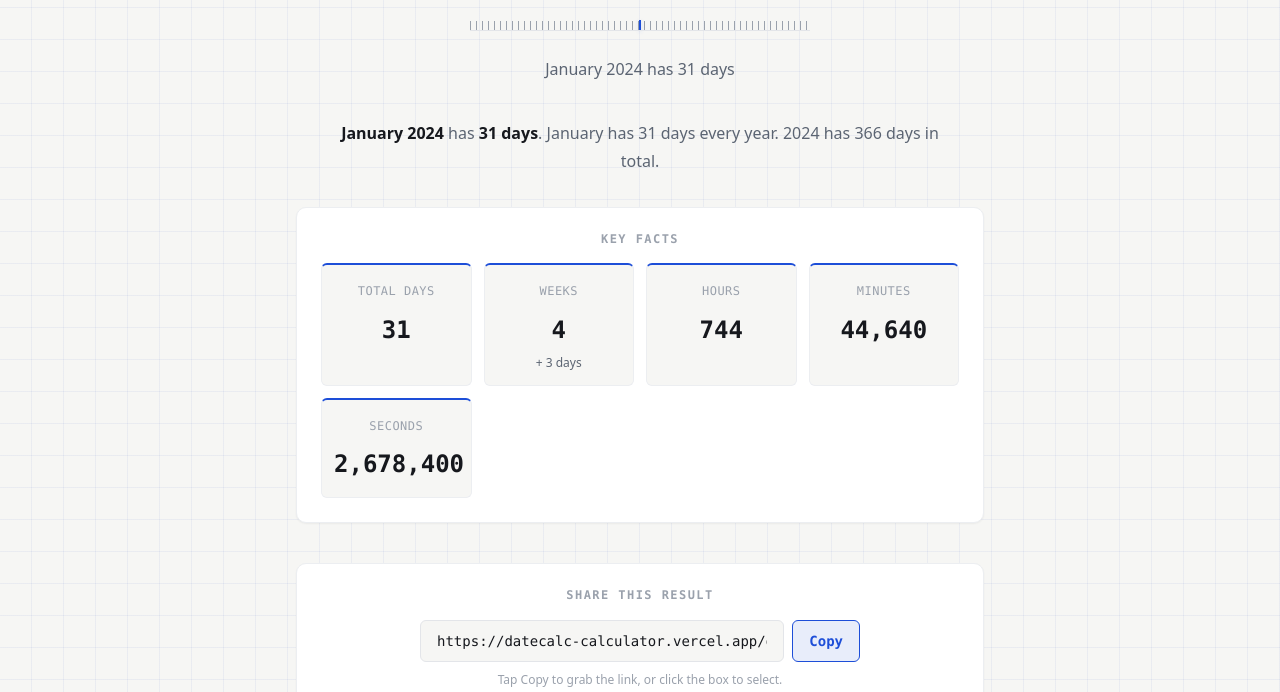
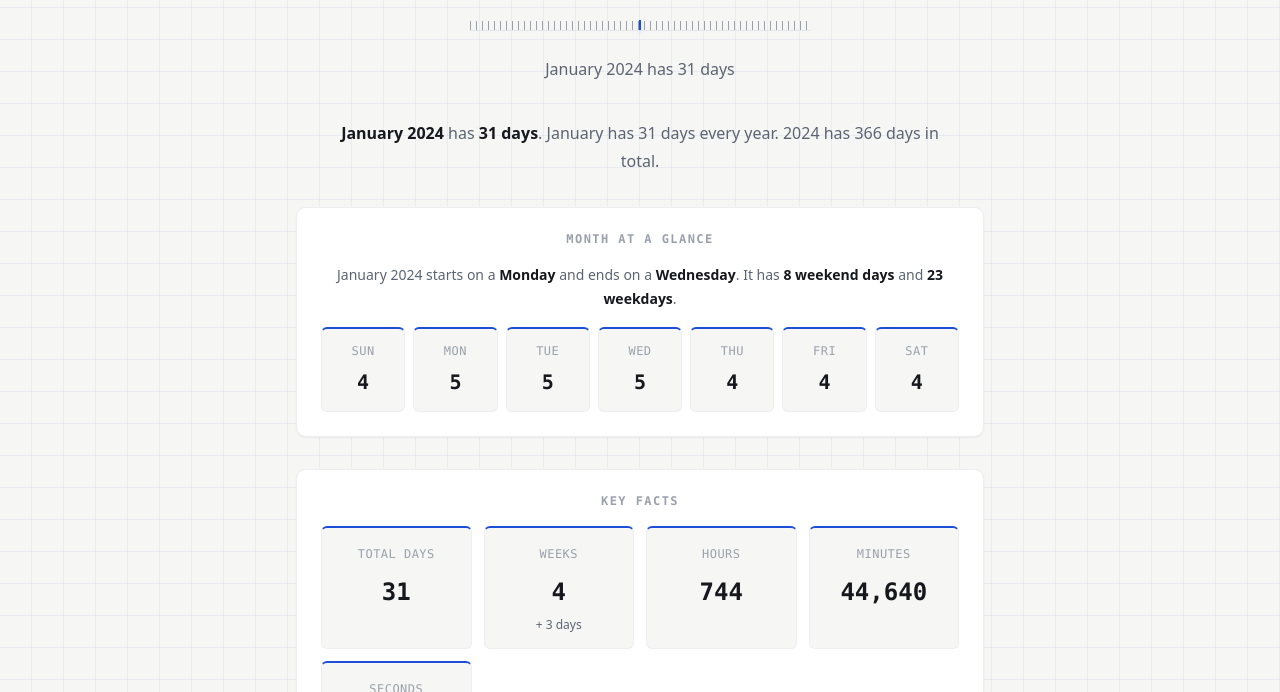
Before and after one commit to exfeitu/datecalc, an Astro site: page /days-in/january/2024 in a window 1280 px wide. Shown: the part 408-1100 px from the top of the page. Built offline with nearby package versions, Linux system fonts and the light colour scheme; Astro itself is replaced by a stand-in of ours.

Commit message:
seo: enrich /days-in/{month}/{year} pages — thin content 77→0
Add build-time computed 'Month at a Glance' block to all 84 month×year
grid pages: 7-day weekday distribution grid, starts-on/ends-on weekday,
weekend vs weekday counts. Adds 3 real-data FAQs (weekends, starting
weekday, most common weekday) and a stronger meta description with the
starting weekday. Closes the site's last thin-content cluster.

Co-Authored-By: Claude <noreply@anthropic.com>

```diff
--- a/src/lib/meta.ts
+++ b/src/lib/meta.ts
@@ -105,10 +105,12 @@ export function daysUntilMeta(
 }
 
 /** Days In Month Programmatic Page */
-export function daysInMonthMeta(month: string, days: number, year: number): Meta {
+export function daysInMonthMeta(month: string, days: number, year: number, firstWeekday?: string): Meta {
   return {
     title: `How Many Days in ${month} ${year}? | ${SITE_NAME}`,
-    description: `${month} ${year} has ${days} days. Check how many days every month has, plus leap-year February. Free from DateCalc.`,
+    description: firstWeekday
+      ? `${month} ${year} has ${days} days and starts on a ${firstWeekday}. See the weekday breakdown and weekend count. Free from DateCalc.`
+      : `${month} ${year} has ${days} days. Check how many days every month has, plus leap-year February. Free from DateCalc.`,
   };
 }
 
--- a/src/pages/days-in/[month]/[year].astro
+++ b/src/pages/days-in/[month]/[year].astro
@@ -8,7 +8,7 @@ import Breadcrumb from '../../../components/Breadcrumb.astro';
 import RelatedQueries from '../../../components/RelatedQueries.astro';
 import KeyFacts from '../../../components/KeyFacts.astro';
 import ShareLink from '../../../components/ShareLink.astro';
-import { isLeapYear, daysInMonth } from '../../../lib/dates';
+import { isLeapYear, daysInMonth, getWeekday } from '../../../lib/dates';
 import { daysInMonthMeta } from '../../../lib/meta';
 import { resultPageSchema } from '../../../lib/schema';
 import { months, yearRange } from '../../../lib/data/months';
@@ -41,8 +41,27 @@ const days = monthData && validYear ? daysInMonth(yearNum, monthData.index) : 0;
 const isLeap = isLeapYear(yearNum);
 const isFeb = monthData?.index === 2;
 
+// Real calendar data (computed at build time): weekday distribution for this month.
+const WEEKDAYS = ['Sunday', 'Monday', 'Tuesday', 'Wednesday', 'Thursday', 'Friday', 'Saturday'];
+const monthStr = monthData && validYear ? String(monthData.index).padStart(2, '0') : '';
+const firstDate = monthData && validYear ? `${yearNum}-${monthStr}-01` : '';
+const weekdayCounts = monthData && validYear
+  ? WEEKDAYS.map(name => ({
+      name,
+      count: Array.from({ length: days }, (_, i) => i + 1)
+        .filter(d => getWeekday(`${yearNum}-${monthStr}-${String(d).padStart(2, '0')}`) === name).length,
+    }))
+  : [];
+const firstWeekday = firstDate ? getWeekday(firstDate) : '';
+const lastWeekday = monthData && validYear ? getWeekday(`${yearNum}-${monthStr}-${String(days).padStart(2, '0')}`) : '';
+const satCount = weekdayCounts.find(w => w.name === 'Saturday')?.count ?? 0;
+const sunCount = weekdayCounts.find(w => w.name === 'Sunday')?.count ?? 0;
+const weekendCount = satCount + sunCount;
+const workdayCount = days - weekendCount;
+const topWeekday = weekdayCounts.length ? [...weekdayCounts].sort((a, b) => b.count - a.count)[0] : null;
+
 const meta = monthData && validYear
-  ? daysInMonthMeta(monthData.name, days, yearNum)
+  ? daysInMonthMeta(monthData.name, days, yearNum, firstWeekday)
   : { title: 'Not Found', description: '' };
 
 const pageUrl = `${SITE_URL}/days-in/${month}/${year}/`;
@@ -65,7 +84,21 @@ const faqs = monthData && validYear
           ? `Yes, ${yearNum} is a leap year (366 days), so February has 29 days.`
           : `No, ${yearNum} is not a leap year (365 days), so February has 28 days.`,
       },
-    ]
+      {
+        question: `How many weekends are in ${monthData.name} ${yearNum}?`,
+        answer: `${monthData.name} ${yearNum} has ${weekendCount} weekend days (${satCount} Saturdays and ${sunCount} Sundays) and ${workdayCount} weekdays.`,
+      },
+      {
+        question: `What day of the week does ${monthData.name} ${yearNum} start on?`,
+        answer: `${monthData.name} 1, ${yearNum} is a ${firstWeekday}. The month ends on a ${lastWeekday}.`,
+      },
+      topWeekday
+        ? {
+            question: `How many ${topWeekday.name}s are in ${monthData.name} ${yearNum}?`,
+            answer: `${monthData.name} ${yearNum} has ${topWeekday.count} ${topWeekday.name}s.`,
+          }
+        : null,
+    ].filter(Boolean) as { question: string; answer: string }[]
   : [];
 
 const relatedLinks = monthData && validYear
@@ -108,6 +141,22 @@ const schemas = monthData && validYear
       {' '}{yearNum} has {isLeap ? '366 days in total' : '365 days in total'}.
     </p>
 
+    <section class="mg" aria-label={`${monthData.name} ${yearNum} at a glance`}>
+      <h2 class="mg-title kicker">Month at a Glance</h2>
+      <p class="mg-bounds">
+        {monthData.name} {yearNum} starts on a <strong>{firstWeekday}</strong> and ends on a <strong>{lastWeekday}</strong>.
+        It has <strong>{weekendCount} weekend days</strong> and <strong>{workdayCount} weekdays</strong>.
+      </p>
+      <ul class="mg-grid">
+        {weekdayCounts.map(w => (
+          <li class="mg-item">
+            <span class="mg-day">{w.name.slice(0, 3)}</span>
+            <span class="mg-count num">{w.count}</span>
+          </li>
+        ))}
+      </ul>
+    </section>
+
     <KeyFacts days={days} weeks={totalWeeks} remDays={remDays} />
 
     <ShareLink url={pageUrl} />
@@ -135,4 +184,79 @@ const schemas = monthData && validYear
     color: var(--color-text);
     font-weight: 650;
   }
+
+  /* Month at a Glance — weekday distribution, computed at build time */
+  .mg {
+    margin: var(--sp-8) 0;
+    padding: var(--sp-6);
+    background: var(--color-card);
+    border: 1px solid var(--color-border-light);
+    border-radius: var(--radius-md);
+    box-shadow: var(--shadow-xs);
+  }
+
+  .mg-title {
+    margin-bottom: var(--sp-4);
+    text-align: center;
+    color: var(--color-text-tertiary);
+  }
+
+  .mg-bounds {
+    text-align: center;
+    font-size: var(--text-sm);
+    color: var(--color-text-secondary);
+    margin-bottom: var(--sp-4);
+  }
+
+  .mg-bounds strong {
+    color: var(--color-text);
+    font-weight: 650;
+  }
+
+  .mg-grid {
+    list-style: none;
+    display: grid;
+    grid-template-columns: repeat(7, 1fr);
+    gap: var(--sp-2);
+  }
+
+  .mg-item {
+    text-align: center;
+    padding: var(--sp-3) var(--sp-1);
+    background: var(--color-bg);
+    border: 1px solid var(--color-border-light);
+    border-radius: var(--radius-sm);
+    border-top: 2px solid var(--color-accent);
+  }
+
+  .mg-day {
+    display: block;
+    font-size: var(--text-xs);
+    font-weight: 500;
+    font-family: var(--font-mono);
+    color: var(--color-text-tertiary);
+    text-transform: uppercase;
+    letter-spacing: 0.04em;
+    margin-bottom: var(--sp-1);
+  }
+
+  .mg-count {
+    font-size: var(--text-xl);
+    font-weight: 750;
+    color: var(--color-text);
+  }
+
+  @media (max-width: 640px) {
+    .mg {
+      padding: var(--sp-4);
+    }
+
+    .mg-grid {
+      gap: var(--sp-1);
+    }
+
+    .mg-count {
+      font-size: var(--text-base);
+    }
+  }
 </style>
```
Also changed, not shown: docs/TODO-AUTO.md (+2 -1 lines).
